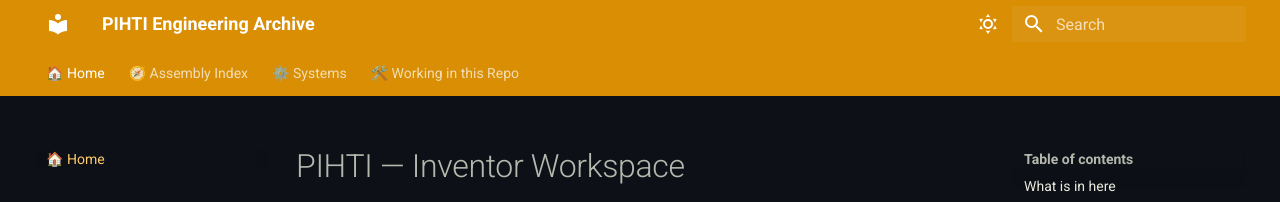
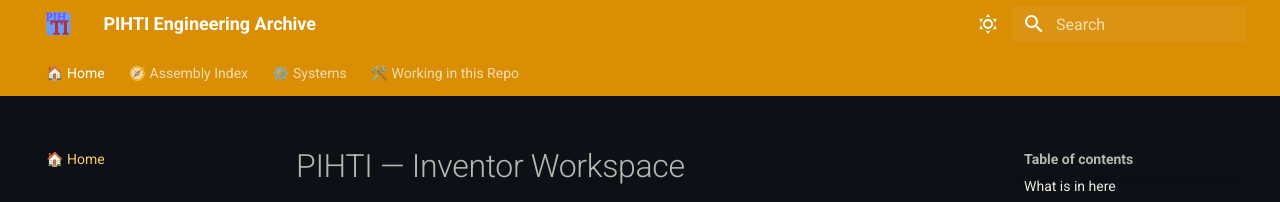
Before and after one commit to queezz/PIHTI, an MkDocs documentation site: the page built from docs/index.md, in a window 1280 px wide. Shown: the top 202 px of the page. Built offline with MkDocs 1.6.1 and Material for MkDocs 9.7.7, drawn with Linux system fonts in a browser that asks for light colours.

Commit message:
Add custom MkDocs SVG icon
Configure MkDocs Material to use the custom
pihtiicon.svg asset for both the site logo and
favicon.

Reuse the same SVG for header branding and browser
tab rendering since the icon scales cleanly.

```diff
--- a/mkdocs.yml
+++ b/mkdocs.yml
@@ -8,6 +8,8 @@
 
 theme:
   name: material
+  logo: assets/pihtiicon.svg
+  favicon: assets/pihtiicon.svg
   icon:
     repo: fontawesome/brands/github
   features:
```
Also changed, not shown: docs/assets/pihtiicon.svg (added).
